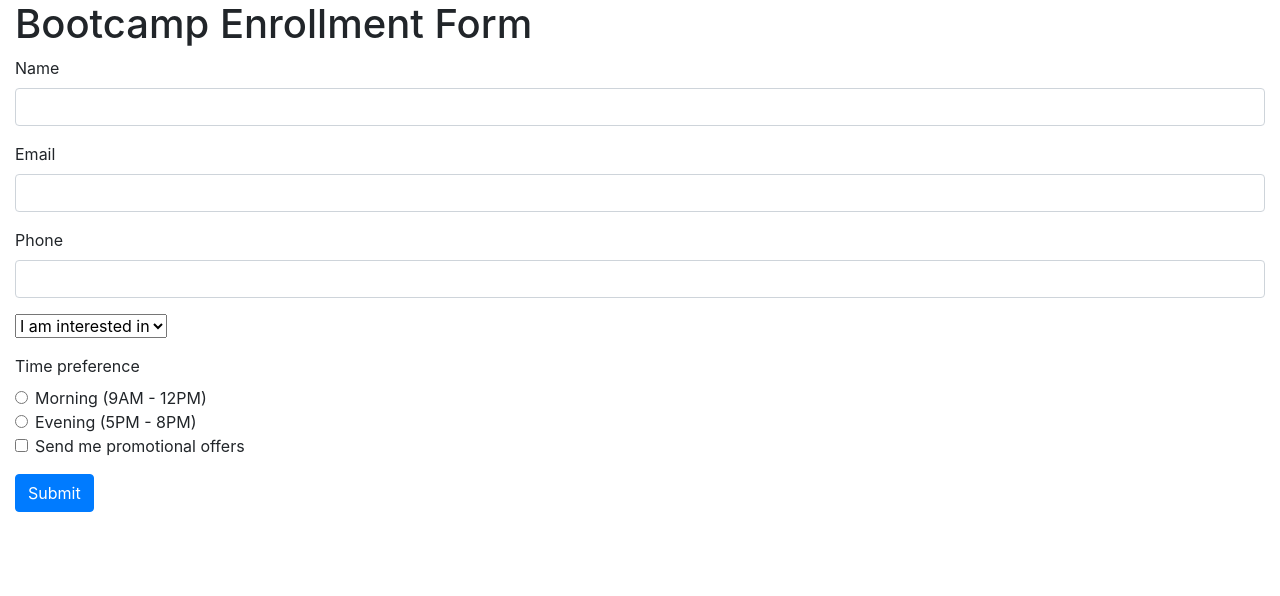
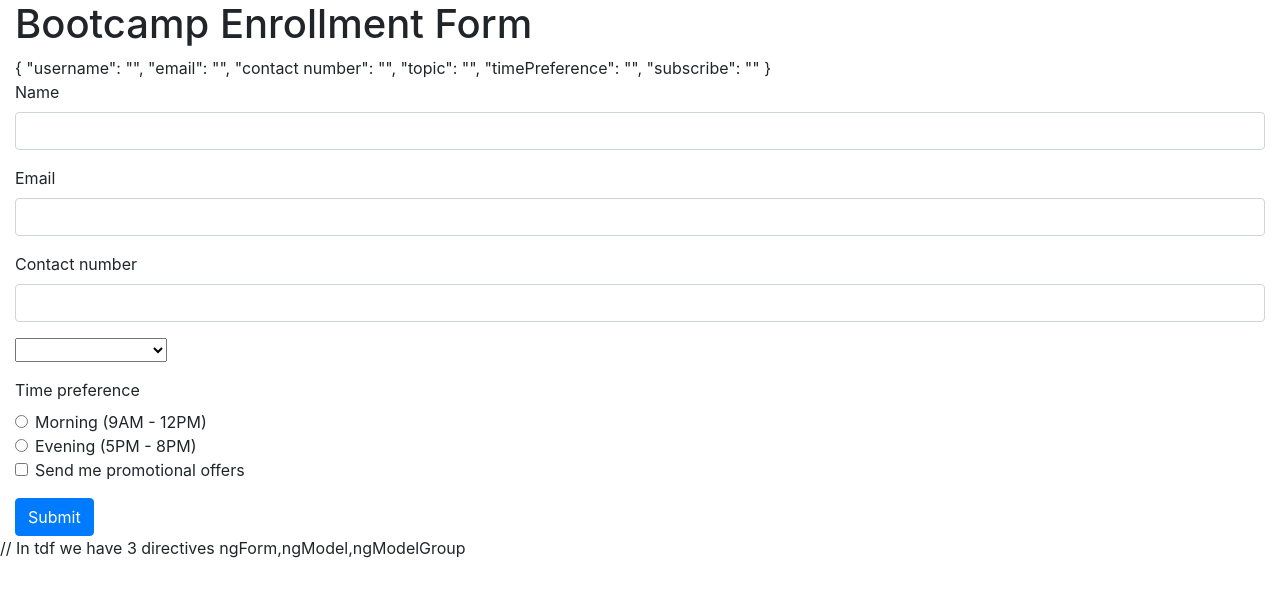
Before and after one commit to RashiniHerath/Angular_Forms, an Angular app: page / in a window 1280 px wide. Shown: the top 596 px of the page. Built offline with nearby package versions, Linux system fonts and the light colour scheme.

Commit message:
Binding Data with ngForm

```diff
--- a/src/app/app.component.html
+++ b/src/app/app.component.html
@@ -1,23 +1,26 @@
 <div class="container-fluid">
   <h1>Bootcamp Enrollment Form</h1>
-  <form>
+  <form #userForm="ngForm">
+
+    {{userForm.value | json}}
+
     <div class="form-group">
       <label for="name">Name</label>
-      <input type="text" class="form-control">
+      <input type="text" class="form-control" name="username" ngModel>
     </div>
 
     <div class="form-group">
       <label for="email">Email</label>
-      <input type="email" class="form-control">
+      <input type="email" class="form-control"name="email" ngModel>
     </div>
 
     <div class="form-group">
-      <label for="phone">Phone</label>
-      <input type="tel" class="form-control">
+      <label for="Contact number">Contact number</label>
+      <input type="tel" class="form-control"name="contact number"ngModel>
     </div>
 
     <div class="form-group">
-      <select class="fcustom-select">
+      <select class="fcustom-select"name="topic" ngModel>
         <option selected>I am interested in</option>
         <option *ngFor="let topic of topics">{{topic}}</option>
       </select>
@@ -26,18 +29,18 @@
     <div class="MB-3">
       <label>Time preference</label>
       <div class="form-check">
-        <input class="form-check-input" type="radio" name="timePreference" value="morning">
+        <input class="form-check-input" ngModel type="radio" name="timePreference" value="morning">
         <label class="form-check-label">Morning (9AM - 12PM)</label>
       </div>
 
       <div class="form-check">
-        <input class="form-check-input" type="radio" name="timePreference" value="evening">
+        <input class="form-check-input" ngModel type="radio" name="timePreference" value="evening">
         <label class="form-check-label">Evening (5PM - 8PM)</label>
       </div>
 
 
       <div class="form-check mb-3">
-        <input class="form-check-input" type="checkbox">
+        <input class="form-check-input"name="subscribe"ngModel type="checkbox">
         <label class="form-check-label">
           Send me promotional offers
         </label>
@@ -48,3 +51,6 @@
     </div>
   </form>
 </div>
+
+
+// In tdf we have  3 directives ngForm,ngModel,ngModelGroup
--- a/src/app/app.module.ts
+++ b/src/app/app.module.ts
@@ -1,8 +1,7 @@
 import { NgModule } from '@angular/core';
 import { BrowserModule, provideClientHydration } from '@angular/platform-browser';
-
-import { AppRoutingModule } from './app-routing.module';
 import { AppComponent } from './app.component';
+import {FormsModule} from '@angular/forms';
 
 @NgModule({
   declarations: [
@@ -10,11 +9,10 @@
   ],
   imports: [
     BrowserModule,
-    AppRoutingModule
+    FormsModule
+
   ],
-  providers: [
-    provideClientHydration()
-  ],
+  providers: [],
   bootstrap: [AppComponent]
 })
 export class AppModule { }
```
